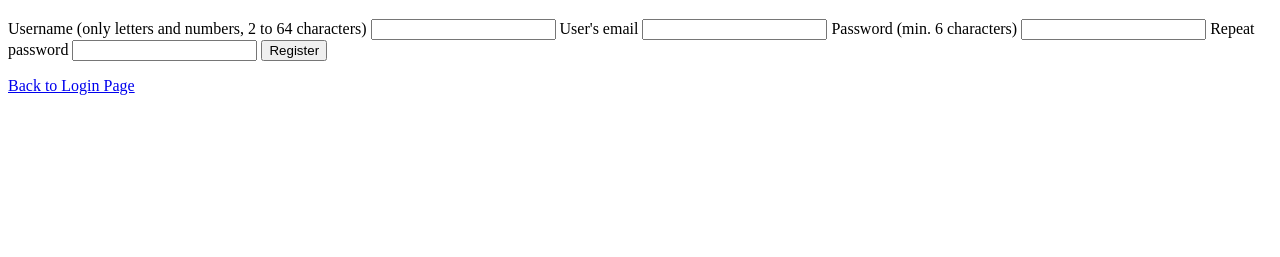
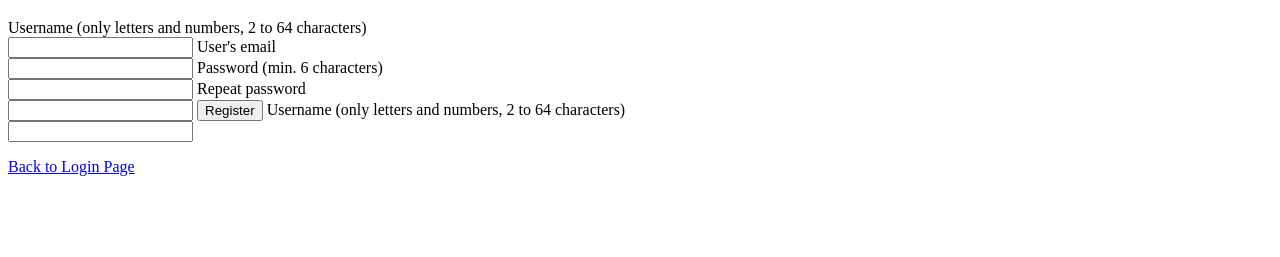
Before and after one commit to hevnsnt/BBB, a PHP site: page /register in a window 1280 px wide. Shown: the part 43-300 px from the top of the page. Run offline with PHP 8.4, Linux system fonts and the light colour scheme; data that the repository does not hold is empty.

Commit message:
syntax issues

```diff
--- a/html/views/register.php
+++ b/html/views/register.php
@@ -19,19 +19,22 @@ if (isset($registration)) {
 <form method="post" action="register.php" name="registerform">
 
     <!-- the user name input field uses a HTML5 pattern check -->
-    <label for="login_input_username">Username (only letters and numbers, 2 to 64 characters)</label>
+    <label for="login_input_username">Username (only letters and numbers, 2 to 64 characters)</label><br>
     <input id="login_input_username" class="login_input" type="text" pattern="[a-zA-Z0-9]{2,64}" name="user_name" required />
 
     <!-- the email input field uses a HTML5 email type check -->
-    <label for="login_input_email">User's email</label>
+    <label for="login_input_email">User's email</label><br>
     <input id="login_input_email" class="login_input" type="email" name="user_email" required />
 
-    <label for="login_input_password_new">Password (min. 6 characters)</label>
+    <label for="login_input_password_new">Password (min. 6 characters)</label><br>
     <input id="login_input_password_new" class="login_input" type="password" name="user_password_new" pattern=".{6,}" required autocomplete="off" />
 
-    <label for="login_input_password_repeat">Repeat password</label>
+    <label for="login_input_password_repeat">Repeat password</label><br>
     <input id="login_input_password_repeat" class="login_input" type="password" name="user_password_repeat" pattern=".{6,}" required autocomplete="off" />
     <input type="submit"  name="register" value="Register" />
+
+    <label for="login_input_macaddress">Username (only letters and numbers, 2 to 64 characters)</label><br>
+    <input id="login_input_macaddress" class="login_input" type="text" pattern="[a-zA-Z0-9]{2,64}" name="macaddress" required />
 
 </form>
 
```
